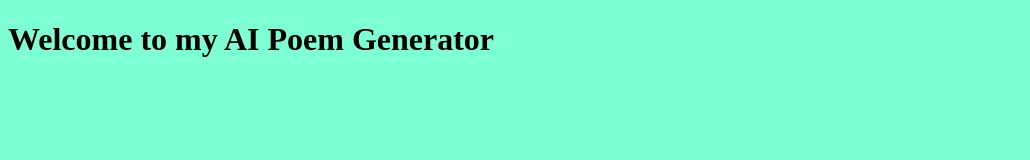
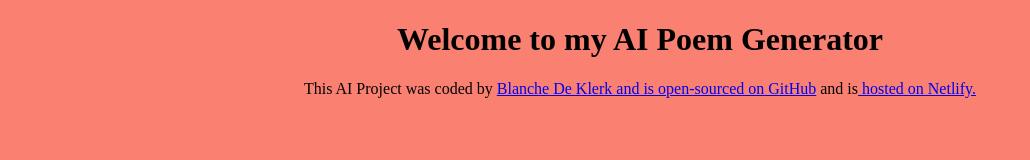
Before and after one commit to Blanchedk/poem-generator, a plain HTML site: page index.html in a window 1280 px wide. Shown: the whole page, without its empty margins (0-1030 px from the left). Drawn offline with Linux system fonts and the light colour scheme.

Commit message:
added the footer

```diff
--- a/index.html
+++ b/index.html
@@ -9,6 +9,13 @@
 <body>
     <h1>Welcome to my AI Poem Generator</h1>
 
+    <footer>This AI Project was coded by
+    <a href="https://github.com/Blanchedk/" target="blank">Blanche De Klerk and is
+    <a href="https://https://github.com/Blanchedk/poem-generator" target="blank"> open-sourced on GitHub</a
+    > and is<a href="https://https://ai-poem-generator-bdk.netlify.app/" target="blank"> hosted on Netlify.</a>
+    </footer>
+
+
     <script src="src/index.js"></script>
 </body>
 </html>
--- a/src/style.css
+++ b/src/style.css
@@ -1,3 +1,4 @@
 body{
-    background: aquamarine;
+    background: salmon;
+    text-align: center;
 }
```
